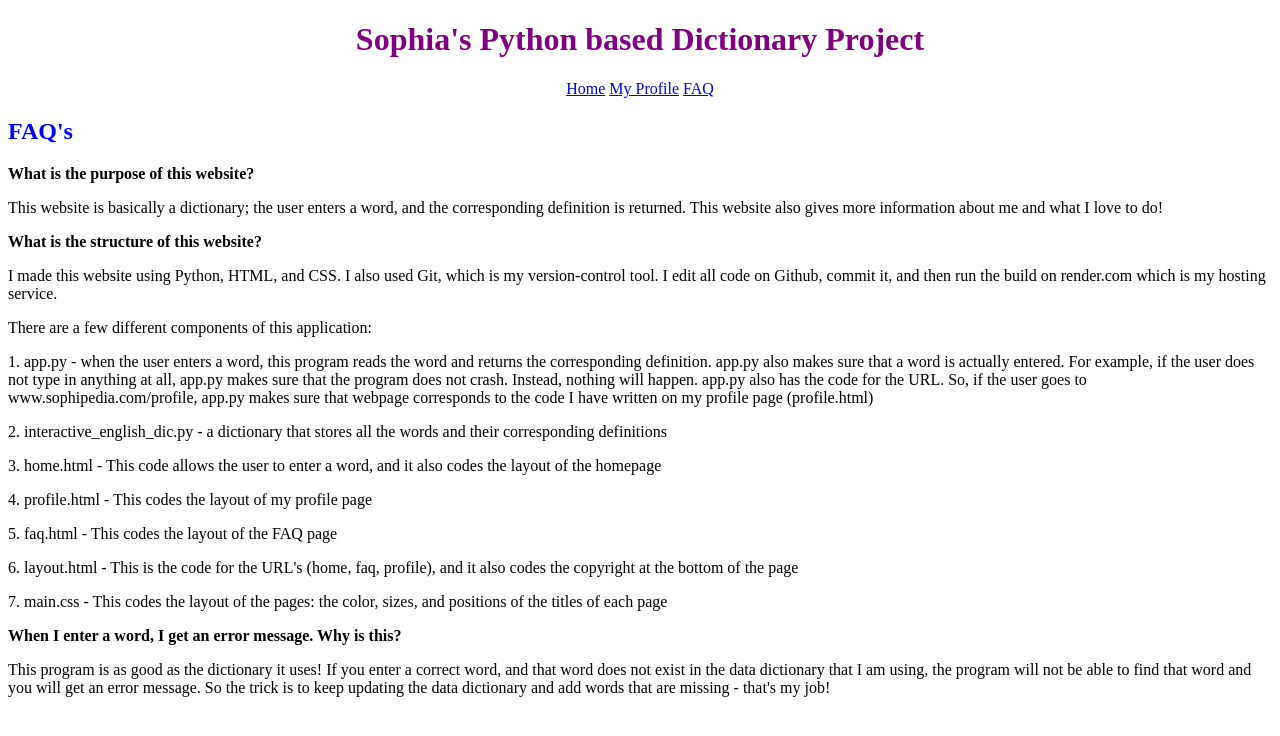
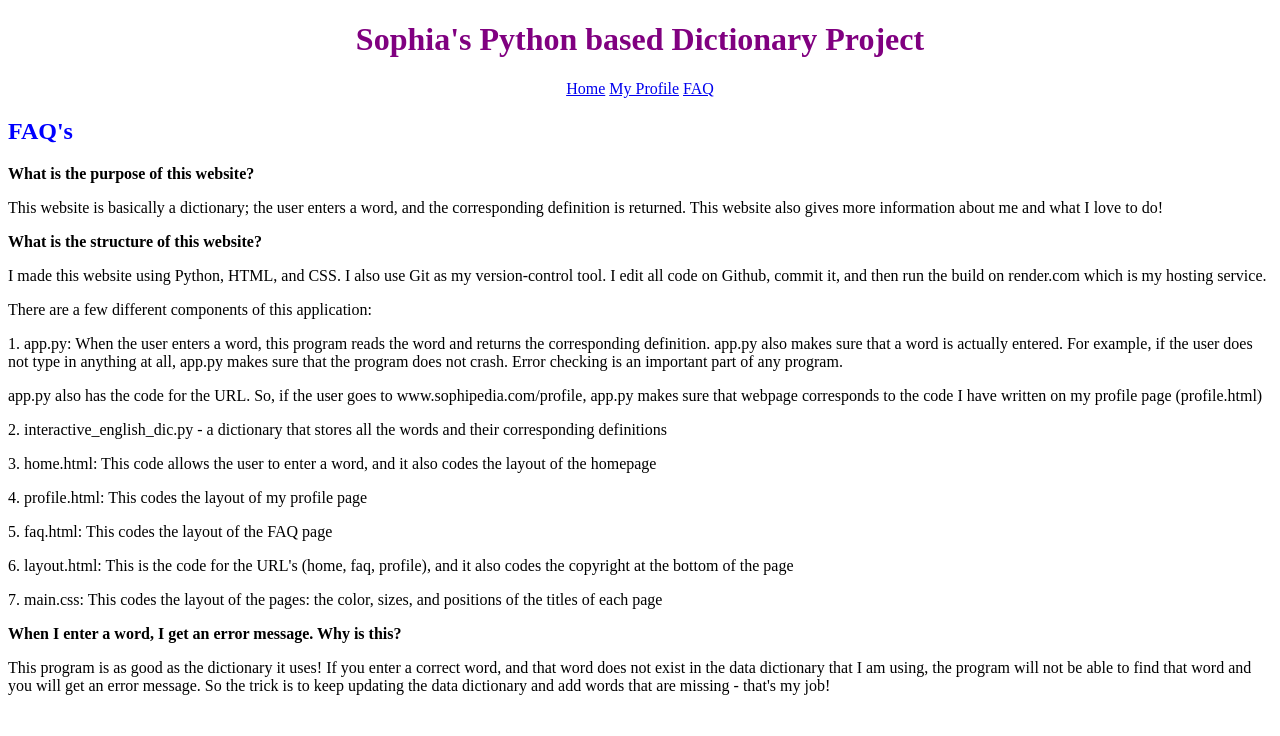
Before and after one commit to lalas09/sophia-project1, a Flask app: page /faq/ in a window 1280 px wide. Shown: the top 736 px of the page. Run offline with Flask 2, Linux system fonts and the light colour scheme; parts of the project's set-up code (start-up, migrations or seed data) failed here and were passed over.

Commit message:
Update faq.html

```diff
--- a/templates/faq.html
+++ b/templates/faq.html
@@ -5,15 +5,16 @@
 	<p><b>What is the purpose of this website?</b></p>
 	<p>This website is basically a dictionary; the user enters a word, and the corresponding definition is returned. This website also gives more information about me and what I love to do!</p>
 	<p><b>What is the structure of this website?</b></p>
-	<p>I made this website using Python, HTML, and CSS. I also used Git, which is my version-control tool. I edit all code on Github, commit it, and then run the build on render.com which is my hosting service.</p>
+	<p>I made this website using Python, HTML, and CSS. I also use Git as my version-control tool. I edit all code on Github, commit it, and then run the build on render.com which is my hosting service.</p>
 	<p>There are a few different components of this application:</p>
-	<p>1. app.py - when the user enters a word, this program reads the word and returns the corresponding definition. app.py also makes sure that a word is actually entered. For example, if the user does not type in anything at all, app.py makes sure that the program does not crash. Instead, nothing will happen. app.py also has the code for the URL. So, if the user goes to www.sophipedia.com/profile, app.py makes sure that webpage corresponds to the code I have written on my profile page (profile.html)</p>
+	<p>1. app.py: When the user enters a word, this program reads the word and returns the corresponding definition. app.py also makes sure that a word is actually entered. For example, if the user does not type in anything at all, app.py makes sure that the program does not crash. Error checking is an important part of any program.</p>
+	<p>app.py also has the code for the URL. So, if the user goes to www.sophipedia.com/profile, app.py makes sure that webpage corresponds to the code I have written on my profile page (profile.html)</p>
 <p>2. interactive_english_dic.py - a dictionary that stores all the words and their corresponding definitions </p>
-<p>3. home.html - This code allows the user to enter a word, and it also codes the layout of the homepage </p>
-<p>4. profile.html - This codes the layout of my profile page</p>
-<p>5. faq.html - This codes the layout of the FAQ page</p>
-<p>6. layout.html - This is the code for the URL's (home, faq, profile), and it also codes the copyright at the bottom of the page
-<p>7. main.css - This codes the layout of the pages: the color, sizes, and positions of the titles of each page</p>
+<p>3. home.html: This code allows the user to enter a word, and it also codes the layout of the homepage </p>
+<p>4. profile.html: This codes the layout of my profile page</p>
+<p>5. faq.html: This codes the layout of the FAQ page</p>
+<p>6. layout.html: This is the code for the URL's (home, faq, profile), and it also codes the copyright at the bottom of the page
+<p>7. main.css: This codes the layout of the pages: the color, sizes, and positions of the titles of each page</p>
 <p><b>When I enter a word, I get an error message. Why is this?</b></p>
 <p>This program is as good as the dictionary it uses! If you enter a correct word, and that word does not exist in the data dictionary that I am using, the program will not be able to find that word and you will get an error message. So the trick is to keep updating the data dictionary and add words that are missing - that's my job!</p>
 </div>
```
